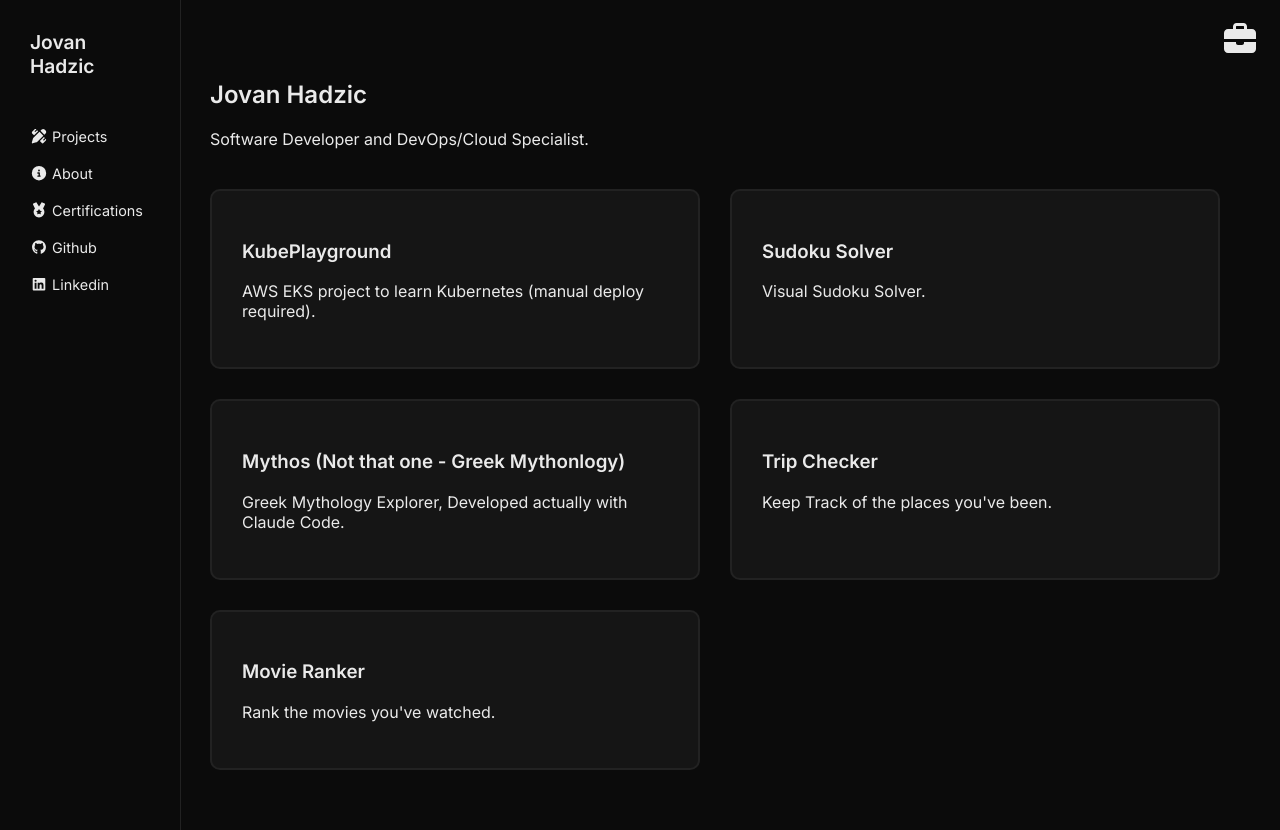
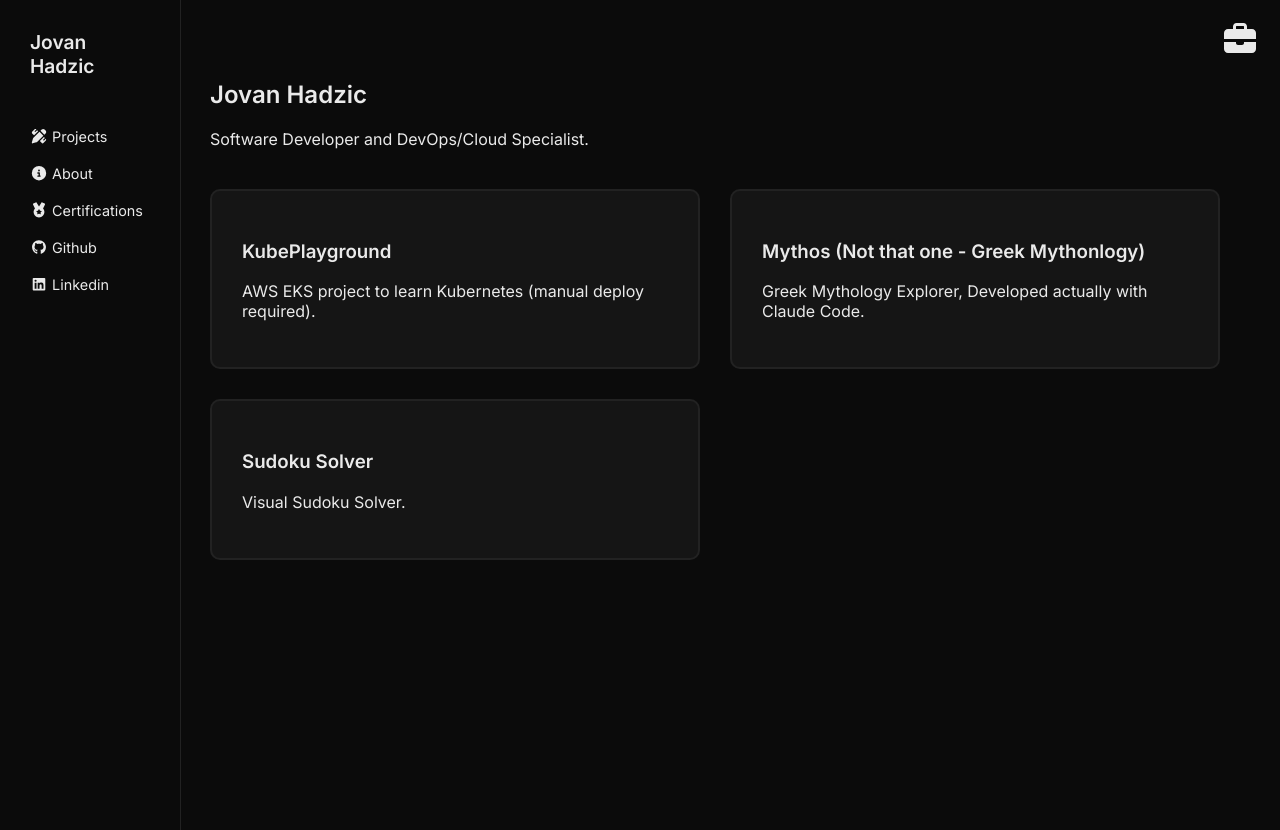
Before and after one commit to Jovan253/portfolio, a React (Create React App) app: page / in a window 1280 px wide. After the commit the page ends 800 px from the top, so only its background shows below. Built offline with nearby package versions, Linux system fonts and the light colour scheme.

Commit message:
fix: formatting

```diff
--- a/src/data/projects.js
+++ b/src/data/projects.js
@@ -1,5 +1,5 @@
-import { faPlaneUp, faTableCells, faClapperboard, faBoltLightning } from "@fortawesome/free-solid-svg-icons";
-import { faGithub, faKubernetes } from "@fortawesome/free-brands-svg-icons";
+import { faTableCells, faClapperboard, faBoltLightning } from "@fortawesome/free-solid-svg-icons";
+import { faKubernetes } from "@fortawesome/free-brands-svg-icons";
 
 const projects = [
     {
@@ -11,14 +11,6 @@ const projects = [
         hoverIcon: faKubernetes
     },
     {
-        id: 3,
-        title: "Sudoku Solver",
-        description: "Visual Sudoku Solver.",
-        link: "https://jh-sudoku-solver.vercel.app/",
-        hoverColor: "#4f9b53",
-        hoverIcon: faTableCells
-    },
-    {
         id: 4,
         title: "Mythos (Not that one - Greek Mythonlogy)",
         description: "Greek Mythology Explorer, Developed actually with Claude Code.",
@@ -27,21 +19,13 @@ const projects = [
         hoverIcon: faBoltLightning
     },
     {
-        id: 2,
-        title: "Trip Checker",
-        description: "Keep Track of the places you've been.",
-        link: "https://trip-checker-delta.vercel.app/",
-        hoverColor: "#4a67b6",
-        hoverIcon: faPlaneUp
+        id: 3,
+        title: "Sudoku Solver",
+        description: "Visual Sudoku Solver.",
+        link: "https://jh-sudoku-solver.vercel.app/",
+        hoverColor: "#4f9b53",
+        hoverIcon: faTableCells
     },
-    {
-        id: 1,
-        title: "Movie Ranker",
-        description: "Rank the movies you've watched.",
-        link: "https://movie-ranker-seven.vercel.app/",
-        hoverColor: "#c74949",
-        hoverIcon: faClapperboard
-    }
 ];
 
 export default projects;
```
